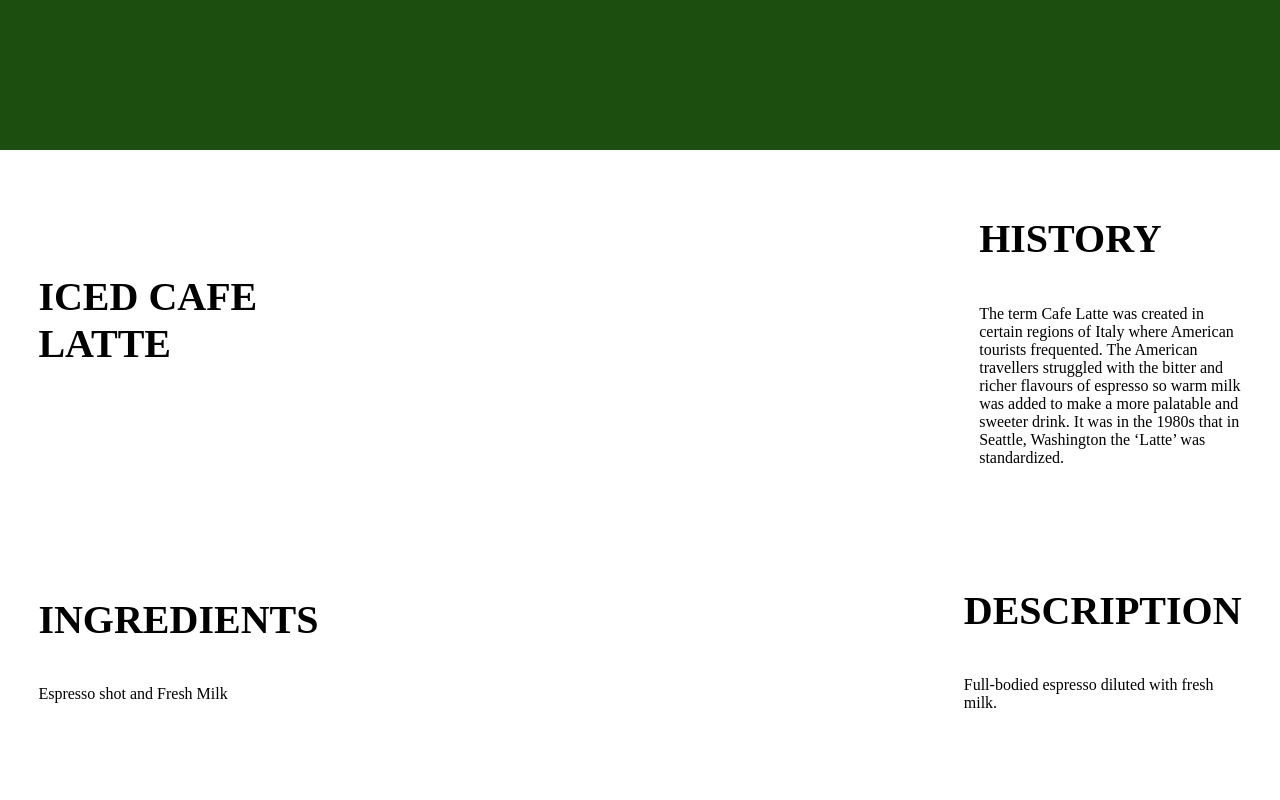
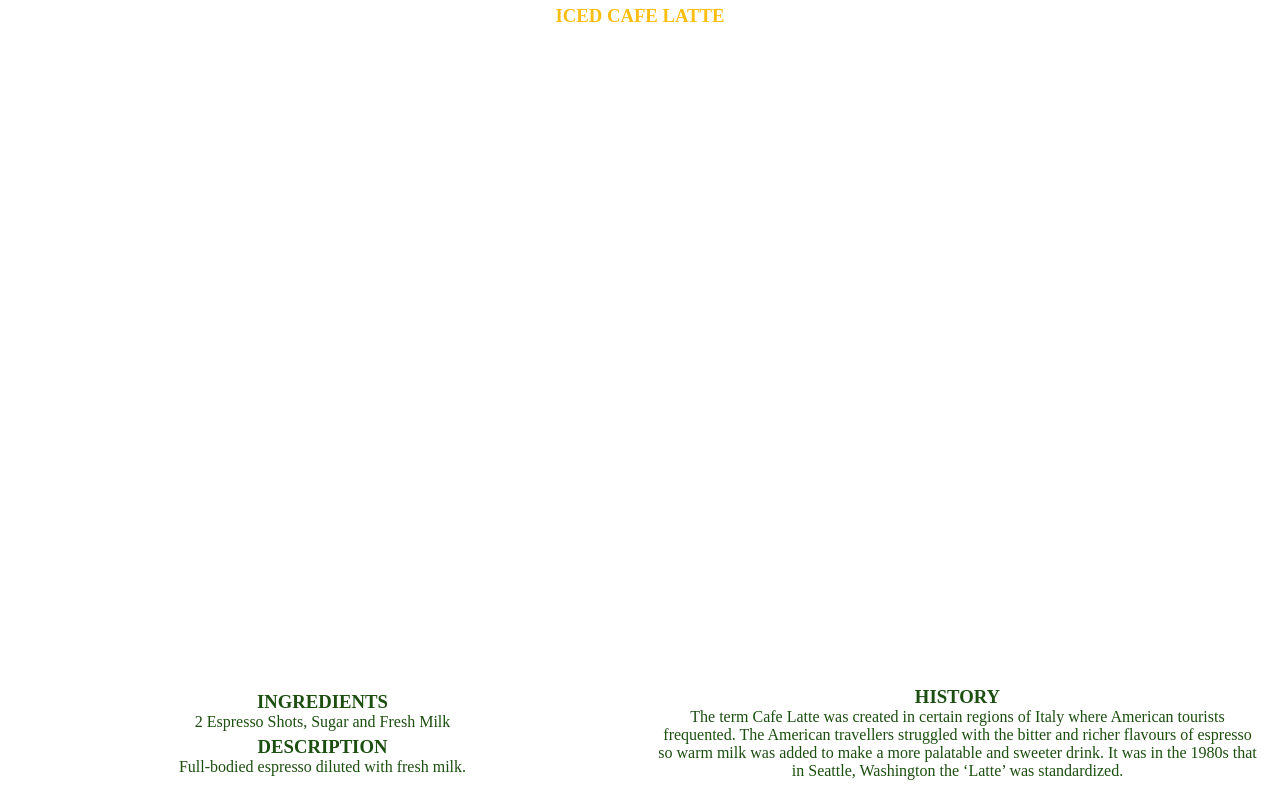
Before and after one commit to paulyy1904/ICELATTEsqq1vk, a plain HTML site: page index.html in a window 1280 px wide. Drawn offline with Linux system fonts and the light colour scheme.

Commit message:
Update index.html

```diff
--- a/index.html
+++ b/index.html
@@ -1,4 +1,4 @@
-<!doctype html>
+<!DOCTYPE html>
 <html>
 	<head>
 		<script src="https://aframe.io/releases/1.0.4/aframe.min.js"></script>
@@ -8,59 +8,95 @@
 		<script src="https://raw.githack.com/AR-js-org/studio-backend/master/src/modules/marker/tools/gesture-handler.js"></script>
 	</head>
 	<style>
-        .ar-cont{
+    body {
+        font-family: 'Montserrat';
+    }
+		.ar-cont {
 			width: 100%;
 			height: 100%;
 			position: fixed;
 			left: 0;
 			top: 0;
 			z-index: 1;
-        overflow: hidden;
+			/*overflow: hidden;*/
 		}
 
-        .ar-nav{
+		.ar-nav {
 			z-index: 2;
 			width: 100%;
-        height: 150px;
-        background-color: #1B4E0F
+			height: auto;
+			/*background-color: #1b4e0f;*/
+		}
+        .item-title{
+            text-align: center;
+            color: #FEBE10;
+            margin: 0;
+            padding: 5px;
+            background-color: #ffffff90;
+        }
+		.ar-footer {
+            position: absolute;
+            bottom: 0;
+			z-index: 2;
+			width: 100%;
+			height: auto;
+			/*background-color: #1b4e0f;*/
 		}
 
-        .ar-content-box{
+		.ar-content-box {
 			z-index: 2;
 			display: flex;
+            margin: 5px;
 		}
 
-        .ar-content{
+		.ar-content {
 			z-index: 2;
-        width: 40%;
-        margin: 2%;
+			width: 50%;
+            height: auto;
+			margin: 2px;
 			padding: 1%;
 			color: #000;
-        background-color: #FFFFFF90;
+			background-color: #ffffff90;
 			border-radius: 30px;
-        font-famly: 'PT Sans' sans-serif;
 			font-size: 16px;
 			display: flex;
 			flex-direction: column;
 			justify-content: center;
 		}
+        .ar-content h3, .ar-content p {
+            margin: 0;
+            text-align: center;
+            color: #1b4e0f;
+        }
 
-        .ar-content-filler{
+		/*.ar-content-filler {
 			z-index: 2;
 			width: 80%;
 			margin: 2%;
 			padding: 1%;
 		}
 
-        .ar-content h1{
+		.ar-content h1 {
 			font-size: 40px;
 			font-weight: 700;
+		}*/
+        @media screen and (max-width: 768px) {
+            .ar-content-box {
+			    display: block;
+                margin: auto;
+                padding: 0;
 		    }
-
+            .ar-content {
+                display: block;
+                width: 100%;
+                margin: auto;
+			    padding: 0px;
+                border-radius: 0px;
+            }
+        }
 	</style>
 
-
-    <body style="margin: 0; overflow: hidden;">
+	<body style="margin: 0; overflow: auto">
 		<a-scene
 			vr-mode-ui="enabled: false;"
 			loading-screen="enabled: false;"
@@ -68,13 +104,9 @@
 			arjs="trackingMethod: best; sourceType: webcam; debugUIEnabled: false;"
 			id="scene"
 			embedded
-            gesture-detector
-        >
+			gesture-detector>
 			<a-assets>
-                <a-asset-item
-                    id="animated-asset"
-                    src="assets/asset.glb"
-                ></a-asset-item>
+				<a-asset-item id="animated-asset" src="assets/asset.glb"></a-asset-item>
 			</a-assets>
 
 			<a-marker
@@ -85,62 +117,45 @@
 				raycaster="objects: .clickable"
 				emitevents="true"
 				cursor="fuse: false; rayOrigin: mouse;"
-                id="markerA"
-            >
+				id="markerA">
 				<a-entity
 					id="bowser-model"
 					scale="6.6080268170947765 6.6080268170947765 6.6080268170947765"
 					animation-mixer="loop: repeat"
 					gltf-model="#animated-asset"
 					class="clickable"
-                    gesture-handler
-                ></a-entity>
+					gesture-handler></a-entity>
 			</a-marker>
 
 			<a-entity camera></a-entity>
 		</a-scene>
 		<div class="ar-cont">
 			<div class="ar-nav">
-                    <x-navbar/>
+				<!--x-navbar /-->
+                <h3 class="item-title">ICED CAFE LATTE</h3>
 			</div>
+
+			<div class="ar-footer">
+				<!--x-navbar /-->
                 <div class="ar-content-box">
                     <div class="ar-content">
-                        <h1>ICED CAFE LATTE</h1>
-
+                        <!-- Ingredients -->
+                        <h3>INGREDIENTS</h3>
+                        <p style="padding-bottom: 5px;">2 Espresso Shots, Sugar and Fresh Milk</p>
+                        <!-- Description -->
+                        <h3>DESCRIPTION</h3>
+                        <p>Full-bodied espresso diluted with fresh milk.</p>
+                    </div>
+                    <div class="ar-content">
+                        <h3>HISTORY</h3>
                         <p>
-
+                            The term Cafe Latte was created in certain regions of Italy where
+                            American tourists frequented. The American travellers struggled with
+                            the bitter and richer flavours of espresso so warm milk was added to
+                            make a more palatable and sweeter drink. It was in the 1980s that in
+                            Seattle, Washington the ‘Latte’ was standardized.
                         </p>
                     </div>
-                    <div class="ar-content-filler"></div>
-                    <div class="ar-content">
-                        <h1>HISTORY</h1>
-
-                        <p>
-                            The term Cafe Latte was created in certain
-                            regions of Italy where American tourists frequented.
-                            The American travellers struggled with the bitter
-                            and richer flavours of espresso so warm milk was
-                            added to make a more palatable and sweeter drink.
-                            It was in the 1980s that in Seattle, Washington
-                            the ‘Latte’ was standardized.
-                        </p>
-                    </div>
-                </div>
-                <div class="ar-content-box">
-                    <div class="ar-content">
-                        <h1>INGREDIENTS</h1>
-
-                        <p>
-                            Espresso shot and Fresh Milk
-                        </p>
-                    </div>
-                    <div class="ar-content-filler"></div>
-                    <div class="ar-content">
-                        <h1>DESCRIPTION</h1>
-
-                        <p>
-                            Full-bodied espresso diluted with fresh milk.
-                        </p>
 			    </div>
 			</div>
 		</div>
```
Lines whose indentation alone changed are shown as unchanged.
